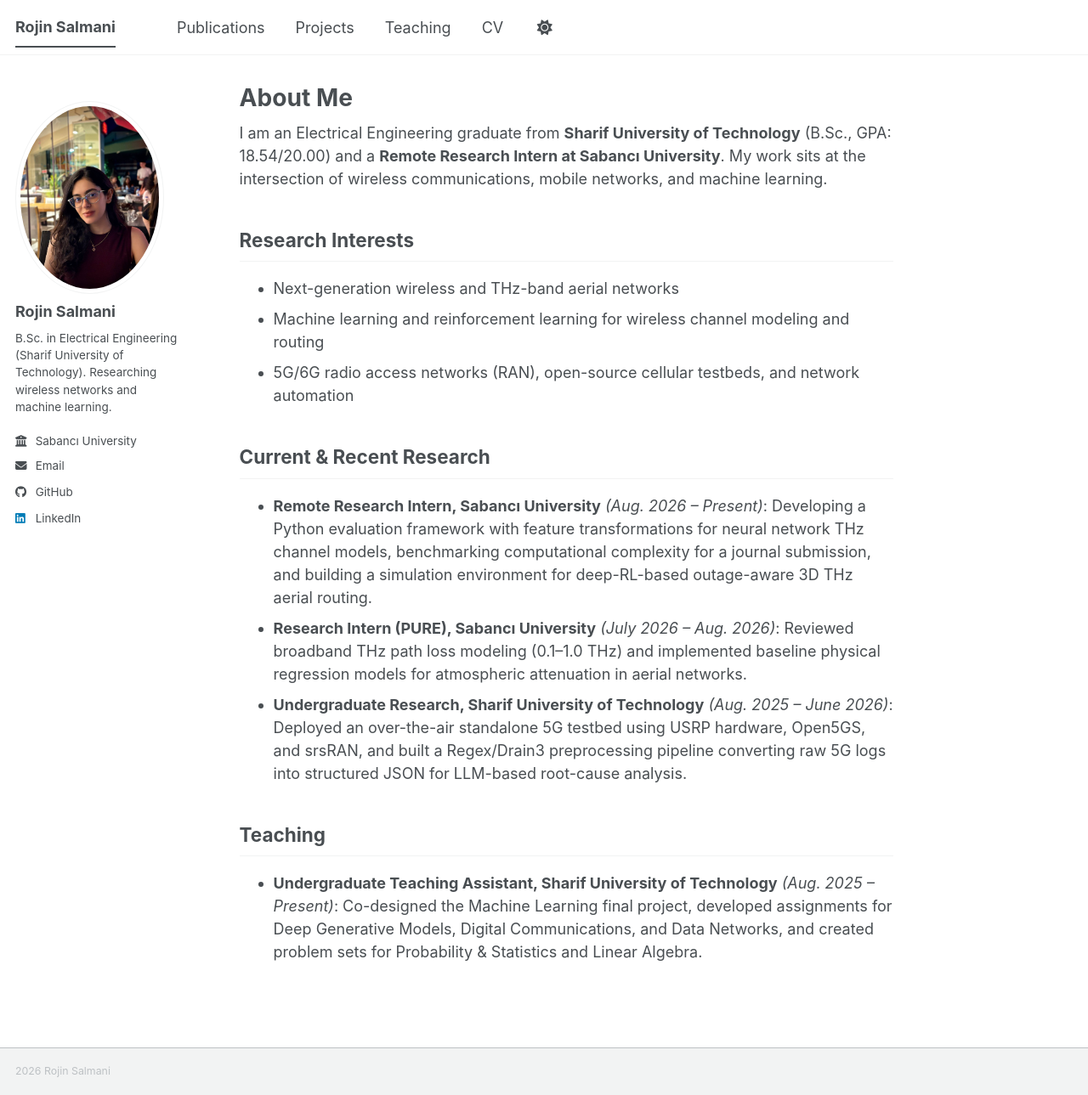
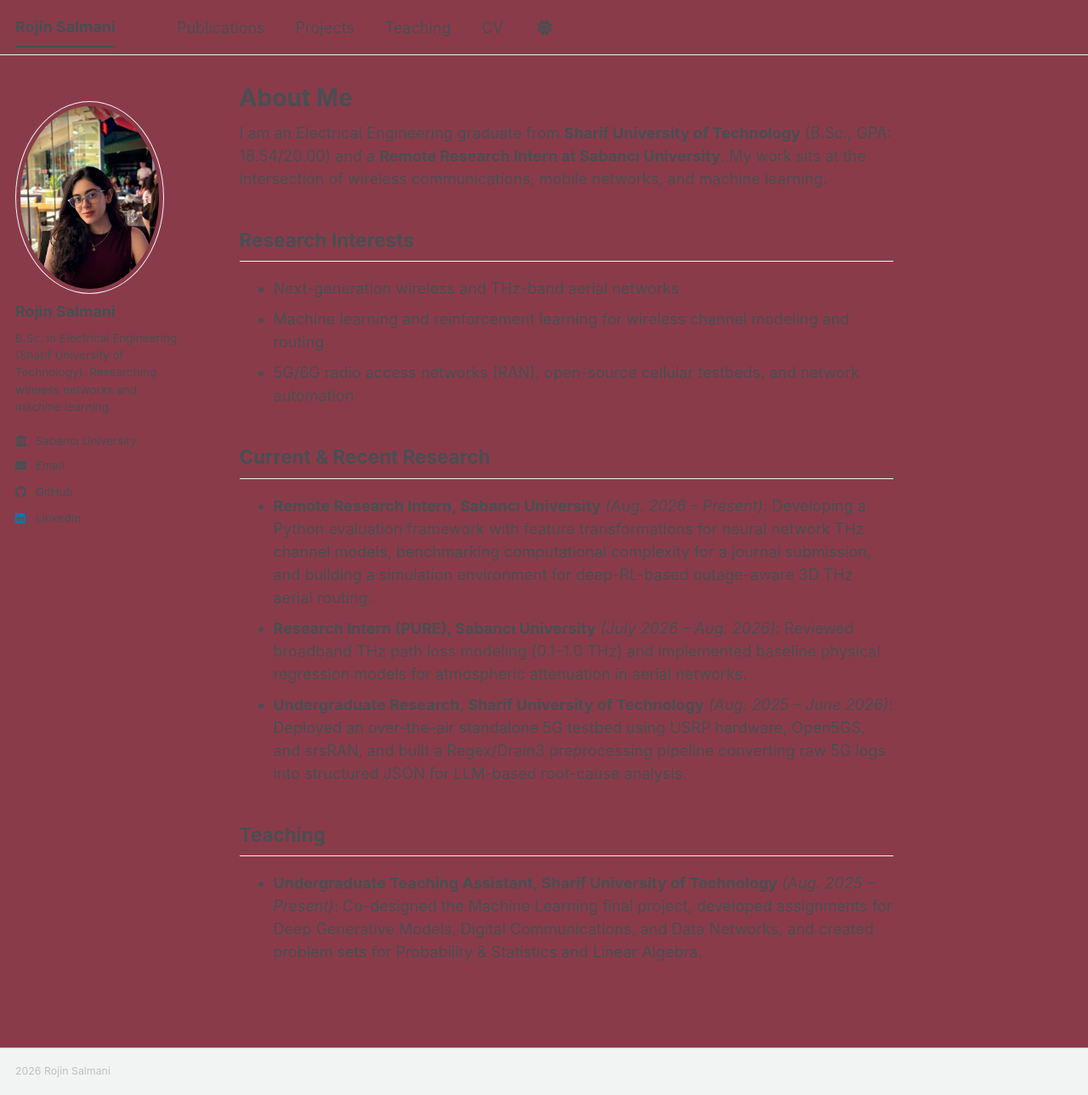
Before and after one commit to rojinsalmani/rojinsalmani.github.io, a Jekyll site: the page built from _pages/about.md, in a window 1280 px wide and 1289 px high. Shown: the whole window at 85% size. Built offline with Jekyll 4.4.1, drawn with Linux system fonts in a browser that asks for light colours; a script bundle is joined from its source files by our own code; a style sheet for code colours, icons or effects is not loaded.

Commit message:
Update _default_light.scss

```diff
--- a/_sass/theme/_default_light.scss
+++ b/_sass/theme/_default_light.scss
@@ -29,7 +29,7 @@ $sidebar-screen-min-width   : 1024px;
 /* Default light theme for the site */
 :root {
     --global-base-color                 : #{$primary-color};
-    --global-bg-color                   : #fff;
+    --global-bg-color                   : #8a3b4a;
     --global-footer-bg-color            : #f2f3f3;
     --global-border-color               : #{$lighter-gray};
     --global-dark-border-color          : #bdc1c4;
```
